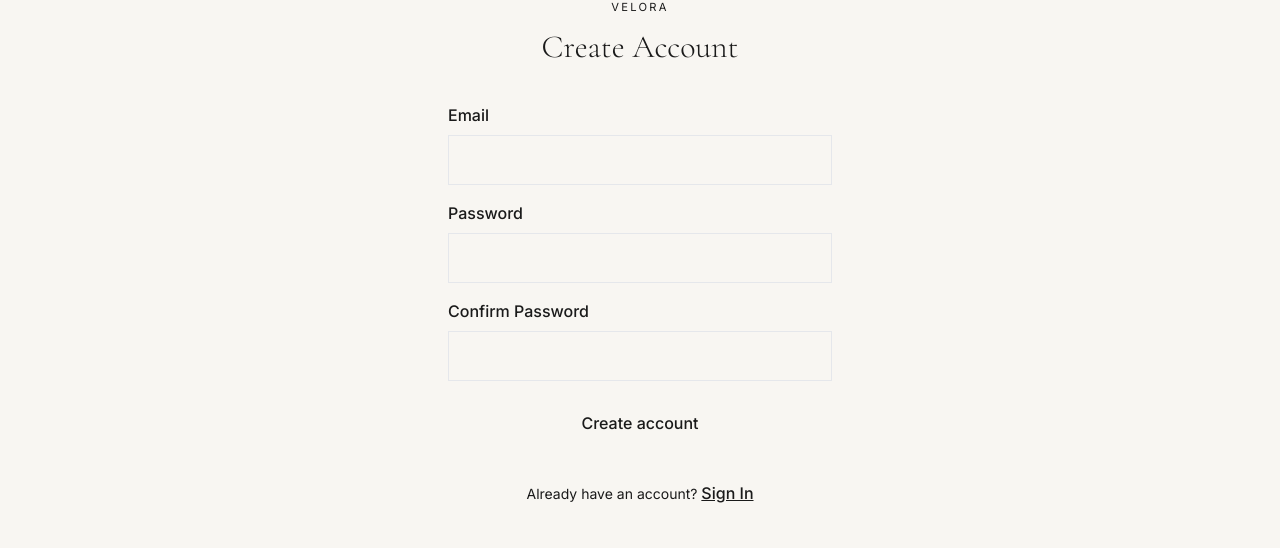
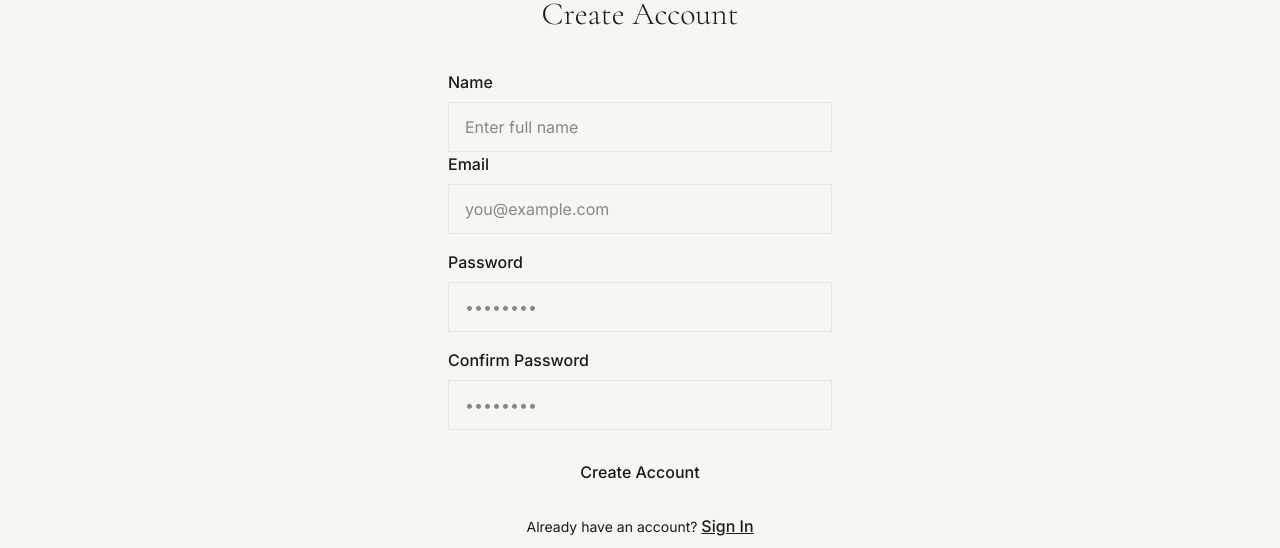
Before and after one commit to Samuel-Oluwafemi/Velora, a React (Vite) app: page /account in a window 1280 px wide. Both pictures are taken after typing "name@example.com", "Sample123" into the empty fields and a click on the button "Create account". Shown: the part 168-716 px from the top of the page. Built offline with nearby package versions, Linux system fonts and the light colour scheme; no server answers.

Commit message:
add loading states to create account as a new user

```diff
--- a/src/app/components/auth/SignUpForm.tsx
+++ b/src/app/components/auth/SignUpForm.tsx
@@ -1,5 +1,6 @@
 import { useState } from "react";
 import { useAuth } from "../../../contexts/AuthContext";
+import { Loader, FileWarning } from "lucide-react";
 
 export default function SignUpForm({
   onSwitch,
@@ -8,7 +9,8 @@ export default function SignUpForm({
   onSwitch: (view: "signin" | "signup" | "forgot") => void;
   onSuccess?: () => void;
 }) {
-  const { signup, loading } = useAuth();
+  const { signup, actionLoading } = useAuth();
+  const [name, setName] = useState("");
   const [email, setEmail] = useState("");
   const [password, setPassword] = useState("");
   const [confirm, setConfirm] = useState("");
@@ -27,7 +29,7 @@ export default function SignUpForm({
     }
 
     try {
-      await signup(email, password);
+      await signup(name, email, password);
       onSuccess?.();
     } catch (err) {
       setLocalError((err as Error).message || "Failed to create account");
@@ -38,43 +40,84 @@ export default function SignUpForm({
     <form onSubmit={handleSubmit} className="space-y-4">
       {localError && <div className="text-sm text-red-600">{localError}</div>}
       <div>
+        {/* Name */}
+        <label className="block text-muted-foreground mb-2">Name</label>
+        <input
+          type="text"
+          value={name}
+          onChange={(e) => setName(e.target.value)}
+          required
+          placeholder="Enter full name"
+          className="w-full px-4 py-3 border border-border bg-background text-foreground"
+        />
+
+        {/* Email */}
         <label className="block text-muted-foreground mb-2">Email</label>
         <input
           type="email"
           value={email}
           onChange={(e) => setEmail(e.target.value)}
           required
+          placeholder="you@example.com"
           className="w-full px-4 py-3 border border-border bg-background text-foreground"
         />
       </div>
+
       <div>
+        {/* Password */}
         <label className="block text-muted-foreground mb-2">Password</label>
         <input
           type="password"
           value={password}
           onChange={(e) => setPassword(e.target.value)}
           required
+          placeholder="••••••••"
+          autoComplete="current-password"
           className="w-full px-4 py-3 border border-border bg-background text-foreground"
         />
       </div>
+
+      {/* Confirm Password */}
       <div>
-        <label className="block text-muted-foreground mb-2">Confirm Password</label>
+        <label className="block text-muted-foreground mb-2">
+          Confirm Password
+        </label>
         <input
           type="password"
           value={confirm}
           onChange={(e) => setConfirm(e.target.value)}
           required
+          placeholder="••••••••"
+          autoComplete="current-password"
           className="w-full px-4 py-3 border border-border bg-background text-foreground"
         />
       </div>
 
-      <button type="submit" disabled={loading} className="w-full py-3.5 bg-foreground text-primary-foreground">
-        {loading ? "Creating..." : "Create account"}
+      {/* Submit */}
+      <button
+        type="submit"
+        disabled={actionLoading}
+        className="w-full py-3.5 flex justify-center gap-2 items-center bg-foreground curosr-pointer
+        text-primary-foreground cursor-pointer hover:bg-black focus:outline-none focus:ring-2
+        focus:ring-black focus:ring-offset-2 transition duration-200 disabled:bg-gray-400 disabled:cursor-not-allowed"
+      >
+        {actionLoading ? (
+          <>
+            <Loader size={18} className="animate-spin" />
+            <span>Creating Account...</span>
+          </>
+        ) : (
+          "Create Account"
+        )}
       </button>
 
       <div className="mt-4 text-center text-sm">
         Already have an account?{" "}
-        <button type="button" onClick={() => onSwitch("signin")} className="underline">
+        <button
+          type="button"
+          onClick={() => onSwitch("signin")}
+          className="underline cursor-pointer hover:text-blue-700"
+        >
           Sign In
         </button>
       </div>
```
